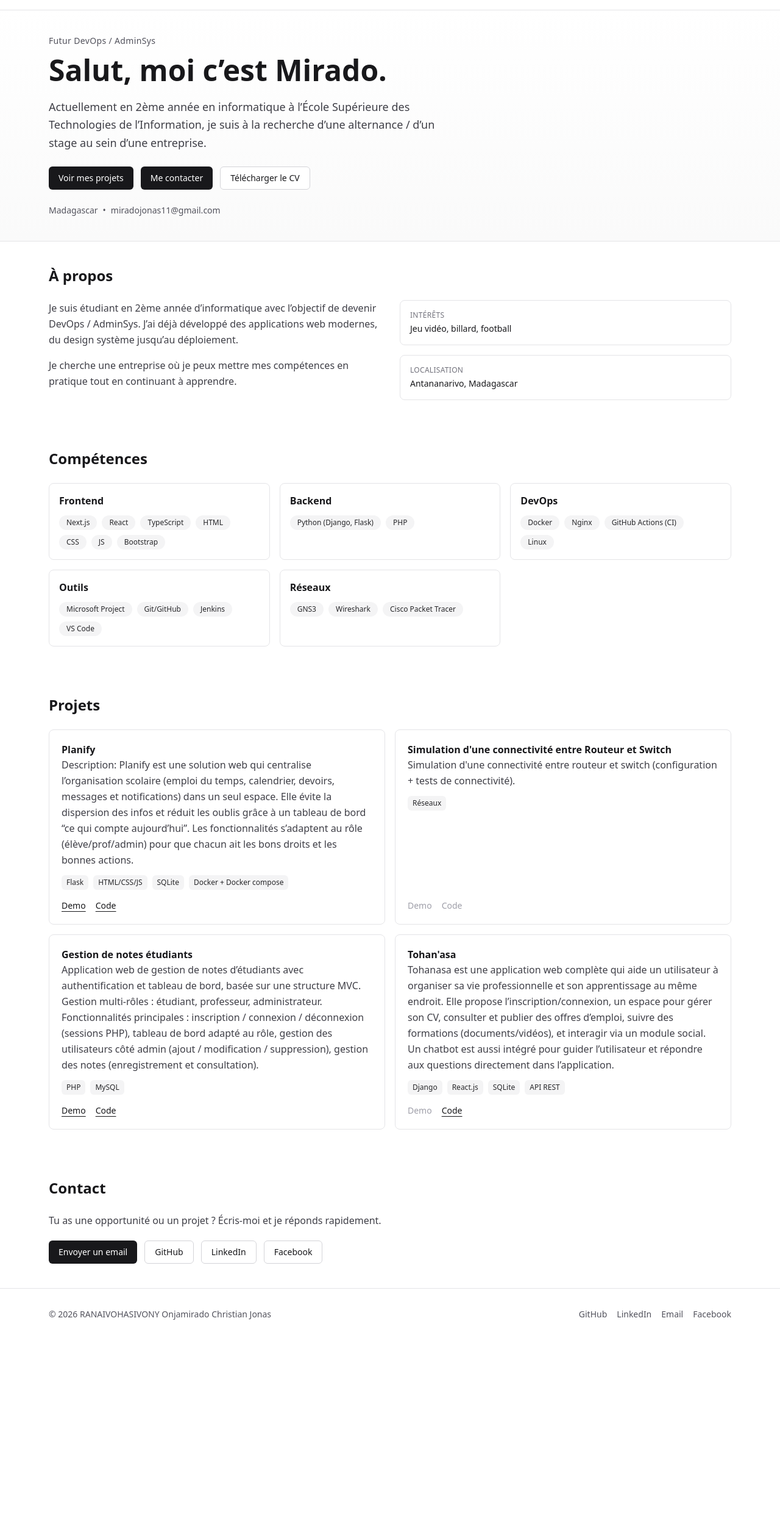
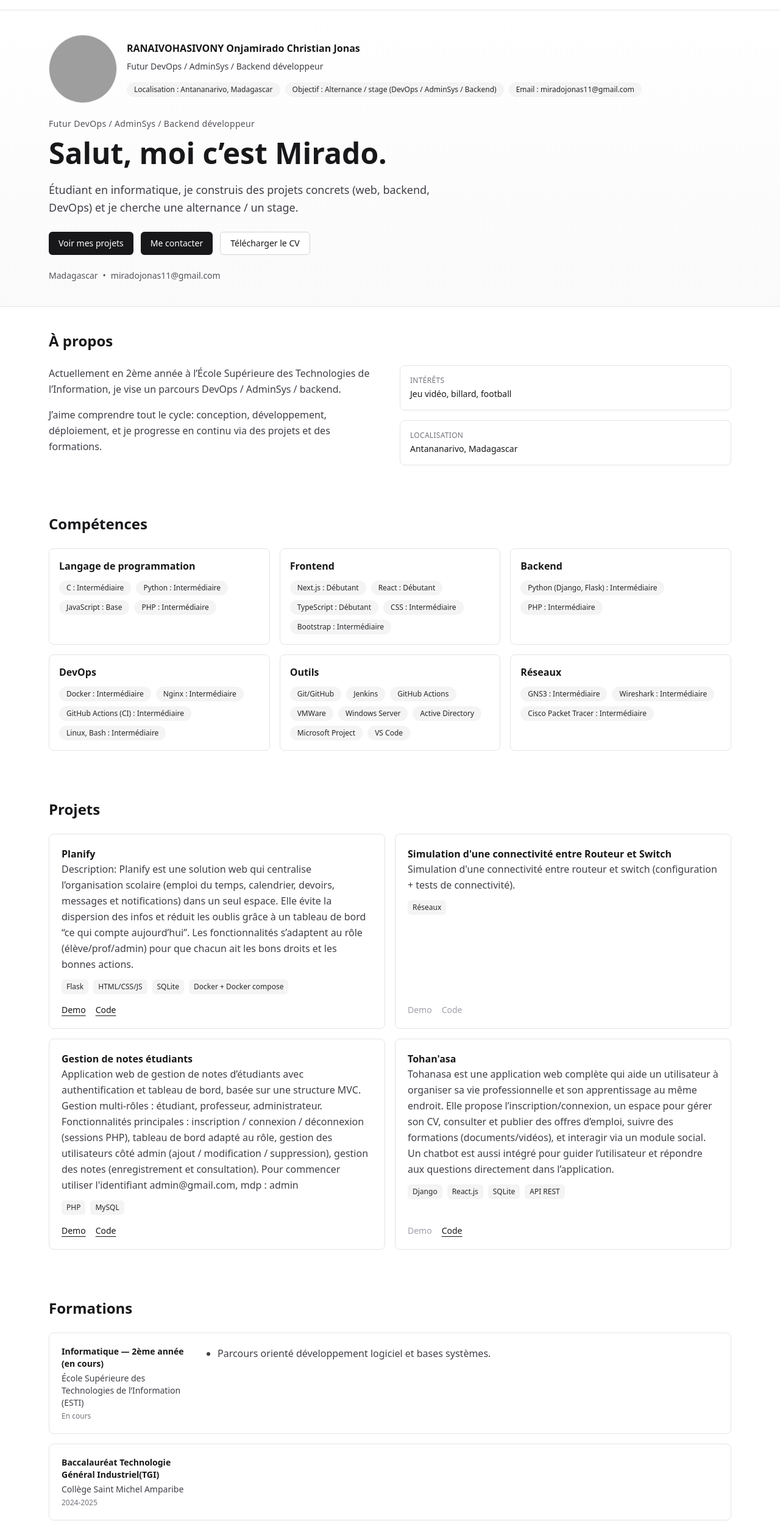
Before and after one commit to miradojonas/Portofolio, a Next.js app: page / in a window 1280 px wide. Shown: the part 40-2547 px from the top of the page at 61% size. Before the commit the page ends 2237 px from the top, so only its background shows below. Built offline with nearby package versions, Linux system fonts and the light colour scheme; grey boxes are pictures that could not be loaded.

Commit message:
restructuration du projet complet, modif du design et des informations avec plus de détails

```diff
--- a/src/app/content.ts
+++ b/src/app/content.ts
@@ -1,10 +1,25 @@
 export const content = {
   site: {
     name: "RANAIVOHASIVONY Onjamirado Christian Jonas",
-    title: "Futur DevOps / AdminSys",
+    title: "Futur DevOps / AdminSys / Backend développeur",
     description:
-      "Je construis des applications web rapides, accessibles et maintenables.",
+      "Je construis des applications web, accessibles et maintenables.",
     location: "Madagascar",
+  },
+
+  profile: {
+    image: {
+      src: "/profile.svg",
+      alt: "Photo de profil",
+    },
+    details: [
+      { label: "Localisation", value: "Antananarivo, Madagascar" },
+      {
+        label: "Objectif",
+        value: "Alternance / stage (DevOps / AdminSys / Backend)",
+      },
+      { label: "Email", value: "miradojonas11@gmail.com" },
+    ],
   },
 
   links: {
@@ -18,7 +33,7 @@ export const content = {
   hero: {
     headline: "Salut, moi c’est Mirado.",
     subheadline:
-      "Actuellement en 2ème année en informatique à l’École Supérieure des Technologies de l’Information, je suis à la recherche d’une alternance / d’un stage au sein d’une entreprise.",
+      "Étudiant en informatique, je construis des projets concrets (web, backend, DevOps) et je cherche une alternance / un stage.",
     ctas: [
       { label: "Voir mes projets", href: "#projects" },
       { label: "Me contacter", href: "#contact" },
@@ -28,8 +43,8 @@ export const content = {
   about: {
     title: "À propos",
     paragraphs: [
-      "Je suis étudiant en 2ème année d’informatique avec l’objectif de devenir DevOps / AdminSys. J’ai déjà développé des applications web modernes, du design système jusqu’au déploiement.",
-      "Je cherche une entreprise où je peux mettre mes compétences en pratique tout en continuant à apprendre.",
+      "Actuellement en 2ème année à l’École Supérieure des Technologies de l’Information, je vise un parcours DevOps / AdminSys / backend.",
+      "J’aime comprendre tout le cycle: conception, développement, déploiement, et je progresse en continu via des projets et des formations.",
     ],
     highlights: [
       { label: "Intérêts", value: "Jeu vidéo, billard, football" },
@@ -41,24 +56,60 @@ export const content = {
     title: "Compétences",
     groups: [
       {
+        name : "Langage de programmation",
+        items : [
+          { name: "C", level: "Intermédiaire" },
+          { name: "Python", level: "Intermédiaire" },
+          { name: "JavaScript", level: "Base" },
+          { name: "PHP", level: "Intermédiaire" },
+        ],
+      },
+      {
         name: "Frontend",
-        items: ["Next.js", "React", "TypeScript", "HTML", "CSS", "JS", "Bootstrap"],
+        items: [
+          { name: "Next.js", level: "Débutant" },
+          { name: "React", level: "Débutant" },
+          { name: "TypeScript", level: "Débutant" },
+          { name: "CSS", level: "Intermédiaire" },
+          { name: "Bootstrap", level: "Intermédiaire" },
+        ],
       },
       {
         name: "Backend",
-        items: ["Python (Django, Flask)", "PHP"],
+        items: [
+          { name: "Python (Django, Flask)", level: "Intermédiaire" },
+          { name: "PHP", level: "Intermédiaire" },
+        ],
       },
       {
         name: "DevOps",
-        items: ["Docker", "Nginx", "GitHub Actions (CI)", "Linux"],
+        items: [
+          { name: "Docker", level: "Intermédiaire" },
+          { name: "Nginx", level: "Intermédiaire" },
+          { name: "GitHub Actions (CI)", level: "Intermédiaire" },
+          { name: "Linux, Bash", level: "Intermédiaire" },
+        ],
       },
       {
         name: "Outils",
-        items: ["Microsoft Project", "Git/GitHub", "Jenkins", "VS Code"],
+        items: [
+          { name: "Git/GitHub" },
+          { name: "Jenkins" },
+          { name: "GitHub Actions" },
+          { name: "VMWare" },
+          { name: "Windows Server" },
+          { name: "Active Directory" },
+          { name: "Microsoft Project" },
+          { name: "VS Code" },
+        ],
       },
       {
         name: "Réseaux",
-        items: ["GNS3", "Wireshark", "Cisco Packet Tracer"],
+        items: [
+          { name: "GNS3", level: "Intermédiaire" },
+          { name: "Wireshark", level: "Intermédiaire" },
+          { name: "Cisco Packet Tracer", level: "Intermédiaire" },
+        ],
       },
     ],
   },
@@ -89,7 +140,7 @@ export const content = {
       {
         name: "Gestion de notes étudiants",
         description:
-          "Application web de gestion de notes d’étudiants avec authentification et tableau de bord, basée sur une structure MVC. Gestion multi-rôles : étudiant, professeur, administrateur. Fonctionnalités principales : inscription / connexion / déconnexion (sessions PHP), tableau de bord adapté au rôle, gestion des utilisateurs côté admin (ajout / modification / suppression), gestion des notes (enregistrement et consultation).",
+          "Application web de gestion de notes d’étudiants avec authentification et tableau de bord, basée sur une structure MVC. Gestion multi-rôles : étudiant, professeur, administrateur. Fonctionnalités principales : inscription / connexion / déconnexion (sessions PHP), tableau de bord adapté au rôle, gestion des utilisateurs côté admin (ajout / modification / suppression), gestion des notes (enregistrement et consultation). Pour commencer utiliser l'identifiant admin@gmail.com, mdp : admin",
         tags: ["PHP", "MySQL"],
         links: {
           demo: "https://gestiondenotes.xo.je/views/auth/login.php",
@@ -109,6 +160,42 @@ export const content = {
     ],
   },
 
+  formations: {
+    title: "Formations",
+    items: [
+      {
+        title: "Informatique — 2ème année (en cours)",
+        organization: "École Supérieure des Technologies de l’Information (ESTI)",
+        period: "En cours",
+        bullets: [
+          "Parcours orienté développement logiciel et bases systèmes.",
+        ],
+      },
+      {
+        title: "Baccalauréat Technologie Général Industriel(TGI)",
+        organization: "Collège Saint Michel Amparibe",
+        period: "2024-2025"
+      },
+      {
+        title: "Formation no-code",
+        organization: "Orange Digital Center",
+        period: "19 janvier 2026 - 23 janvier 2026",
+        bullets: [
+          "Découverte des outils no-code et prototypage rapide.",
+        ],
+      },
+      {
+        title: "Piscine 42",
+        organization: "42",
+        period: "Séptembre 2025",
+        bullets: [
+          "Immersion intensive: algorithmie, rigueur, autonomie, travail en équipe.",
+          "Approche par projets et peer-learning.",
+        ],
+      },
+    ],
+  },
+
   contact: {
     title: "Contact",
     text:
--- a/src/app/page.module.css
+++ b/src/app/page.module.css
@@ -118,8 +118,36 @@
   @apply border-b border-zinc-200 bg-gradient-to-b from-white to-zinc-50;
 }
 
+.profileHeader {
+  @apply flex flex-col gap-4 pt-10 md:flex-row md:items-center;
+}
+
+.profileAvatarWrap {
+  @apply h-28 w-28 overflow-hidden rounded-full border border-zinc-200 bg-white text-zinc-300;
+}
+
+.profileAvatar {
+  @apply h-full w-full object-cover;
+}
+
+.profileHeaderText {
+  @apply flex flex-col gap-2;
+}
+
+.profileName {
+  @apply text-base font-semibold text-zinc-900;
+}
+
+.profileRole {
+  @apply text-sm text-zinc-700;
+}
+
+.profileDetails {
+  @apply mt-2 flex flex-wrap gap-2;
+}
+
 .kicker {
-  @apply pt-10 text-sm font-medium tracking-wide text-zinc-600;
+  @apply pt-6 text-sm font-medium tracking-wide text-zinc-600;
 }
 
 .h1 {
--- a/src/app/page.tsx
+++ b/src/app/page.tsx
@@ -1,6 +1,7 @@
 import { content } from "@/app/content";
 import styles from "./page.module.css";
 import RevealOnScroll from "./RevealOnScroll";
+import Image from "next/image";
 
 function Container({ children }: { children: React.ReactNode }) {
   return <div className={styles.container}>{children}</div>;
@@ -40,6 +41,9 @@ export default function Home() {
               <a className={styles.tap} href="#skills">
                 Compétences
               </a>
+              <a className={styles.tap} href="#formations">
+                Formations
+              </a>
               <a className={styles.tap} href="#projects">
                 Projets
               </a>
@@ -54,6 +58,32 @@ export default function Home() {
       <main id="top" className={styles.pageEnter}>
         <section className={styles.hero}>
           <Container>
+            <div className={styles.profileHeader}>
+              <div className={styles.profileAvatarWrap}>
+                <Image
+                  className={styles.profileAvatar}
+                  src={content.profile.image.src}
+                  alt={content.profile.image.alt}
+                  width={112}
+                  height={112}
+                  priority
+                />
+              </div>
+
+              <div className={styles.profileHeaderText}>
+                <p className={styles.profileName}>{content.site.name}</p>
+                <p className={styles.profileRole}>{content.site.title}</p>
+
+                <ul className={styles.profileDetails}>
+                  {content.profile.details.map((d) => (
+                    <li key={d.label} className={styles.badge}>
+                      {d.label} : {d.value}
+                    </li>
+                  ))}
+                </ul>
+              </div>
+            </div>
+
             <p className={`${styles.kicker} ${styles.reveal} ${styles.reveal1}`}>
               {content.site.title}
             </p>
@@ -123,8 +153,9 @@ export default function Home() {
                     <h3 className={styles.h3}>{g.name}</h3>
                     <ul className={styles.list}>
                       {g.items.map((it) => (
-                        <li key={it} className={styles.badge}>
-                          {it}
+                        <li key={it.name} className={styles.badge}>
+                          {it.name}
+                          {"level" in it ? ` : ${it.level}` : ""}
                         </li>
                       ))}
                     </ul>
@@ -175,6 +206,31 @@ export default function Home() {
           </RevealOnScroll>
 
           <RevealOnScroll>
+            <Section id="formations" title={content.formations.title}>
+              <div className={styles.timeline}>
+                {content.formations.items.map((f) => (
+                  <div key={`${f.title}-${f.organization}`} className={styles.timelineItem}>
+                    <div className={styles.timelineLeft}>
+                      <div className={styles.timelineRole}>{f.title}</div>
+                      <div className={styles.timelineCompany}>{f.organization}</div>
+                      <div className={styles.timelinePeriod}>{f.period}</div>
+                    </div>
+                    {"bullets" in f ? (
+                      <ul className={styles.bullets}>
+                        {f.bullets.map((b) => (
+                          <li key={b} className={styles.p}>
+                            {b}
+                          </li>
+                        ))}
+                      </ul>
+                    ) : null}
+                  </div>
+                ))}
+              </div>
+            </Section>
+          </RevealOnScroll>
+
+          <RevealOnScroll>
             <Section id="contact" title={content.contact.title}>
               <p className={styles.p}>{content.contact.text}</p>
 
@@ -188,7 +244,7 @@ export default function Home() {
                 <a className={`${styles.buttonGhost} ${styles.tap}`} href={content.links.linkedin}>
                   LinkedIn
                 </a>
-                <a className={`${styles.buttonGhost} ${styles.tap}`} href={content.links.linkedin}>
+                <a className={`${styles.buttonGhost} ${styles.tap}`} href={content.links.facebook}>
                   Facebook
                 </a>
               </div>
@@ -213,7 +269,7 @@ export default function Home() {
               <a className={styles.tap} href={`mailto:${content.links.email}`}>
                 Email
               </a>
-              <a className={styles.tap} href={`mailto:${content.links.email}`}>
+              <a className={styles.tap} href={content.links.facebook}>
                 Facebook
               </a>
             </span>
```
